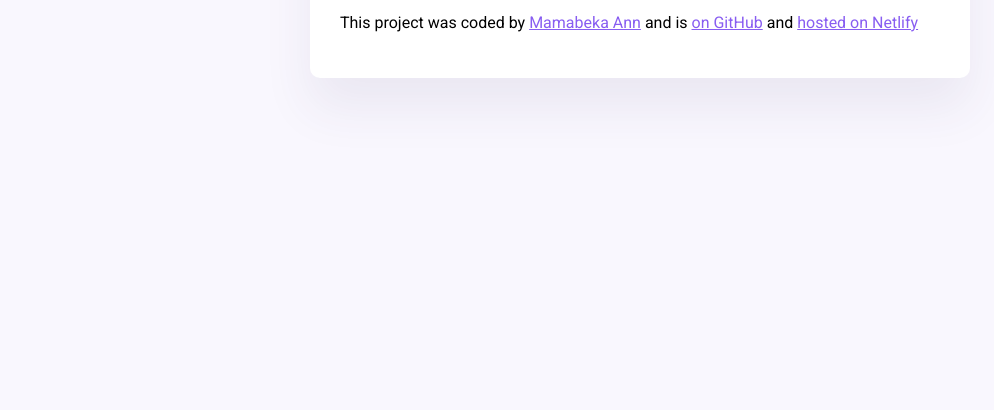
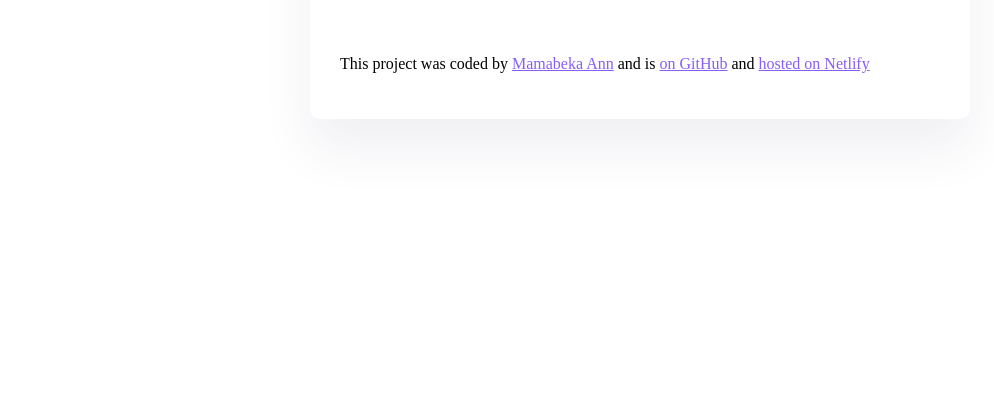
Before and after one commit to MamabekaAnn/weather-application, a website built with Parcel: page index.html in a window 1280 px wide. Shown: the part 390-800 px from the top of the page, without its empty margins (0-994 px from the left). Built offline with nearby package versions, Linux system fonts and the light colour scheme; no server answers.

Commit message:
initial commit

```diff
--- a/index.html
+++ b/index.html
@@ -1,3 +1,4 @@
+index.html
 <!DOCTYPE html>
 <html lang="en">
   <head>
@@ -56,13 +57,13 @@
           >
           and is
           <a
-            href="https://github.com/MamabekaAnn/weather-application"
+            href="https://github.com/MamabekaAnn/github---Hosting"
             target="_blank"
           >
             on GitHub</a
           >
           and
-          <a href="https://classy-beijinho-312306.netlify.app/" target="_blank"
+          <a href="https://cerulean-chaja-3ee366.netlify.app/" target="_blank"
             >hosted on Netlify</a
           >
         </p>
--- a/src/index.js
+++ b/src/index.js
@@ -135,4 +135,3 @@ document.addEventListener("DOMContentLoaded", function () {
 
   fetchWeather("Johannesburg");
 });
-ChatGPT;
--- a/src/styles.css
+++ b/src/styles.css
@@ -1,4 +1,4 @@
-body {
+css body {
   background: #f9f7fe;
   font-family: "Roboto", sans-serif;
 }
```
